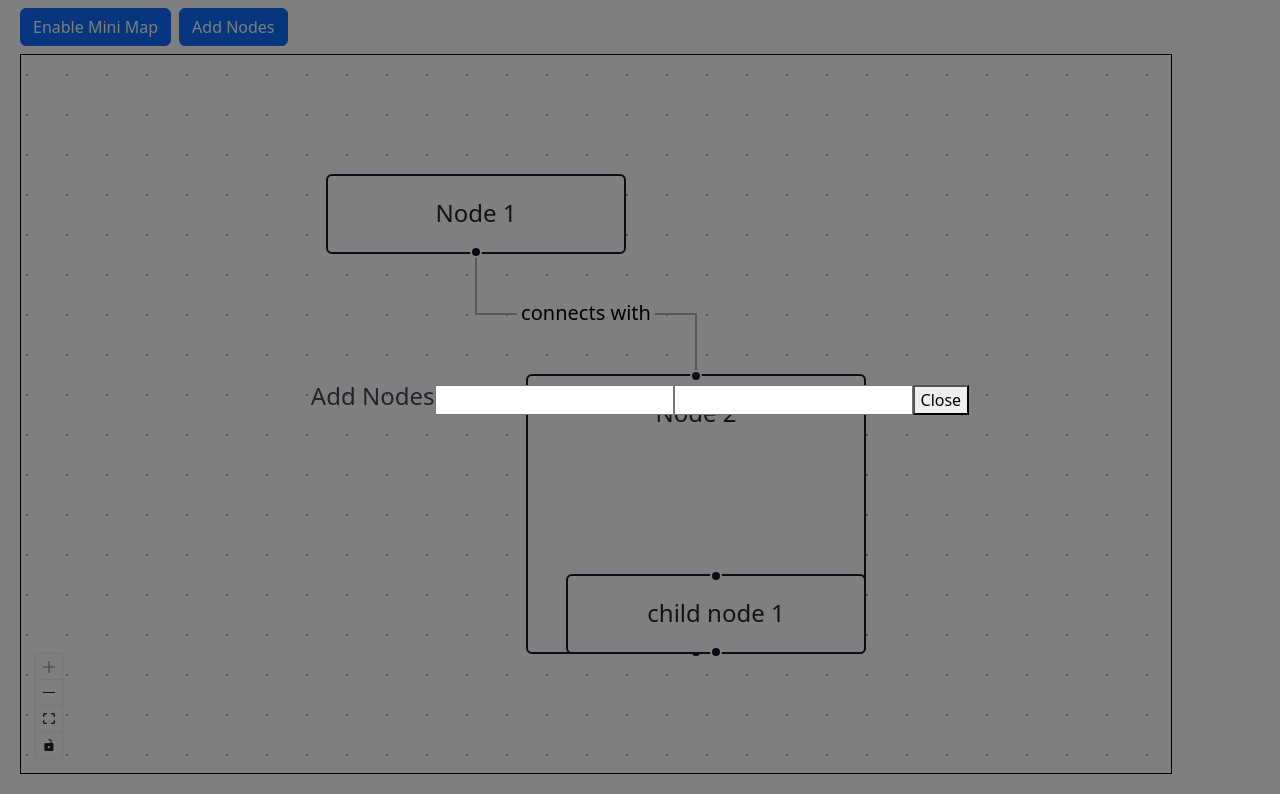
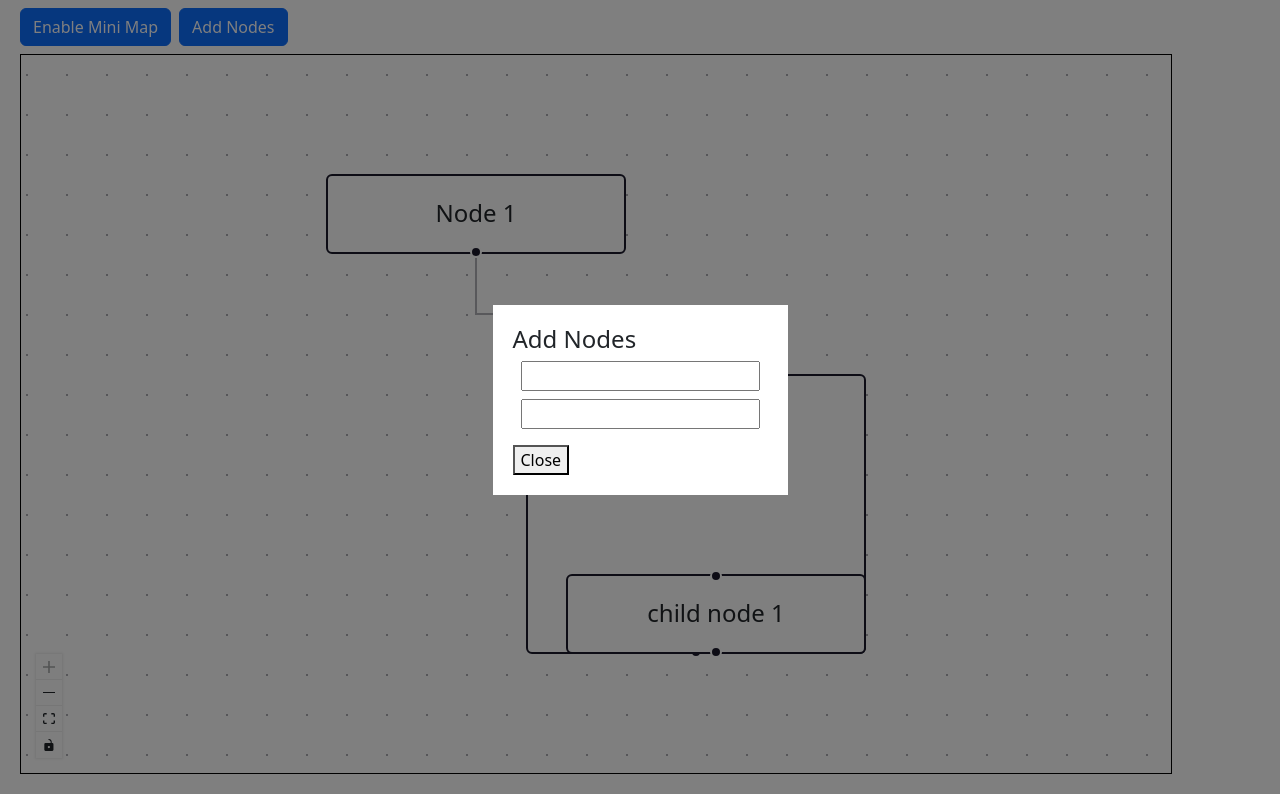
Before and after one commit to AlHamid-dev/reactflow-app, a React (Vite) app: page / in a window 1280 px wide. Both pictures are taken after a click on the button "Add Nodes". Shown: the top 794 px of the page. Built offline with nearby package versions, Linux system fonts and the light colour scheme.

Commit message:
modal created and styled

```diff
--- a/src/App.jsx
+++ b/src/App.jsx
@@ -22,8 +22,8 @@ function App() {
     let children
     if (params == "Add Nodes") {
       children = <div>
-        <input type='text' />
-        <input type='number' />
+        <input className='d-block m-2' type='text' />
+        <input className='d-block m-2' type='number' />
       </div>
     }
     setModalChildren(children)
--- a/src/components/reusableComponents/Modal.jsx
+++ b/src/components/reusableComponents/Modal.jsx
@@ -6,11 +6,13 @@ const Modal = ({ isOpen, name, children, closeModal }) => {
     return createPortal(
         <>
             {isOpen && <div className={classes.modalStyles}>
-                <h4>{name}</h4>
-                <div>
-                    {children}
+                <div className={classes.modalContentSytles}>
+                    <h4>{name}</h4>
+                    <div>
+                        {children}
+                    </div>
+                    <button className="mt-2" onClick={closeModal}>Close</button>
                 </div>
-                <button onClick={closeModal}>Close</button>
             </div>}
         </>,
         document.getElementById("modal-root")
--- a/src/components/reusableComponents/modal.module.css
+++ b/src/components/reusableComponents/modal.module.css
@@ -11,6 +11,22 @@
     animation: fadeIn 0.3s ease;
 }
 
+.overlayStyles {
+    position: absolute;
+    top: 0;
+    left: 0;
+    bottom: 0;
+    right: 0;
+}
+
+.modalContentSytles {
+    position: relative;
+    background: white;
+    padding: 20px;
+    animation: scaleIn 0.3s ease;
+    z-index: 1000;
+}
+
 @keyframes fadeIn {
     from {
         opacity: 0;
@@ -20,3 +36,15 @@
         opacity: 1;
     }
 }
+
+@keyframes scaleIn {
+    from {
+        transform: scale(0.8);
+        opacity: 0.8;
+    }
+
+    to {
+        transform: scale(1);
+        opacity: 1;
+    }
+}
```
